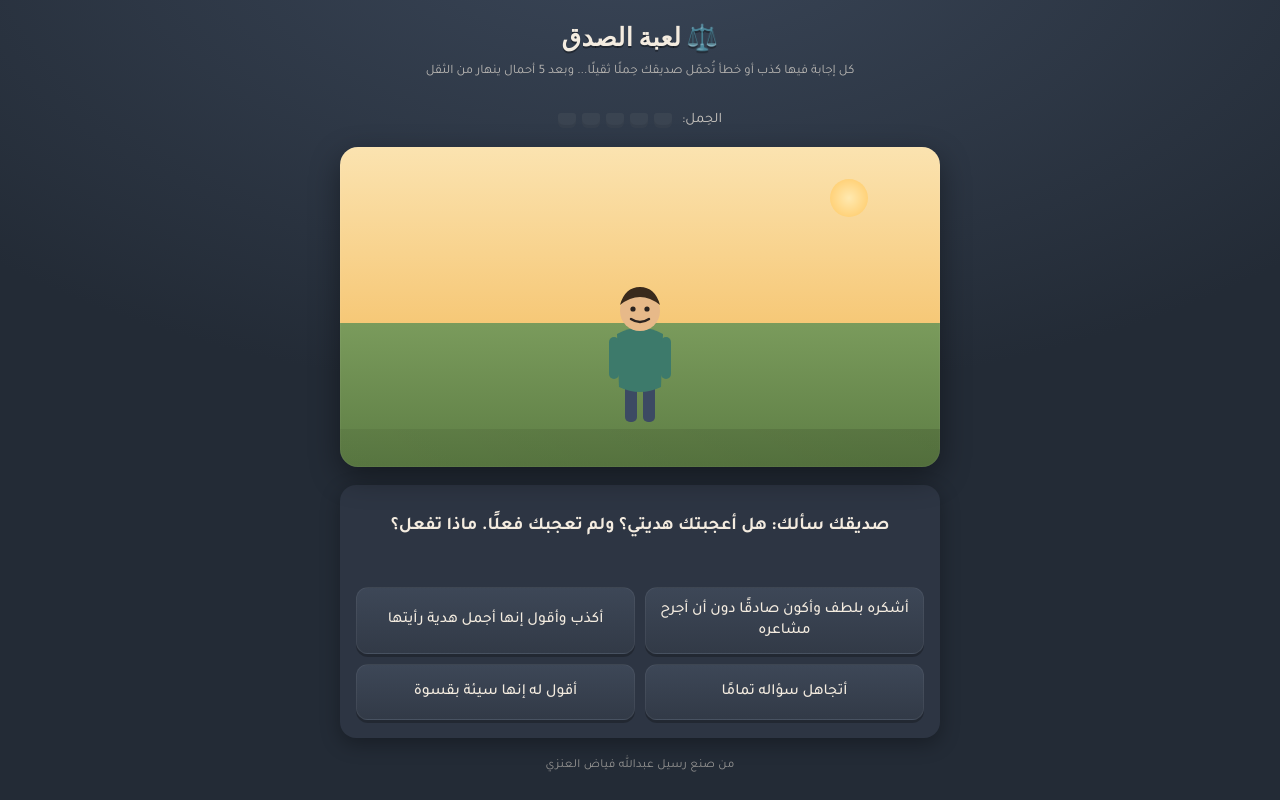
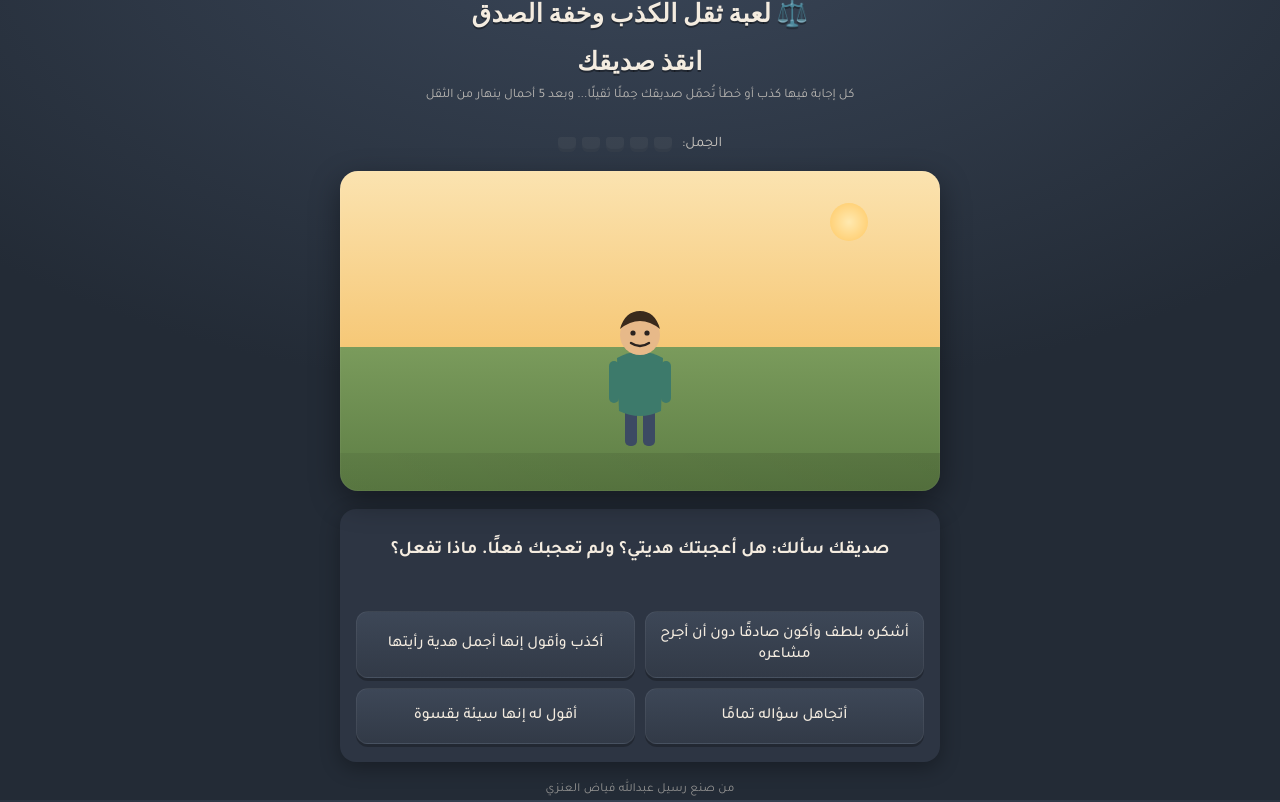
Before and after one commit to rasil44/Honest-, a plain HTML site: page index.html in a window 1280 px wide. Drawn offline with nearby package versions, Linux system fonts and the light colour scheme.

Commit message:
Update index.html

```diff
--- a/index.html
+++ b/index.html
@@ -277,7 +277,8 @@
 <body>
 
 <div class="app">
-  <h1>⚖️ لعبة الصدق </h1>
+  <h1>⚖️ لعبة ثقل الكذب وخفة الصدق</h1>
+  <h1>انقذ صديقك</h1>
   <p class="sub">كل إجابة فيها كذب أو خطأ تُحمّل صديقك حِملًا ثقيلًا... وبعد 5 أحمال ينهار من الثقل</p>
 
   <div class="score-row">
```
